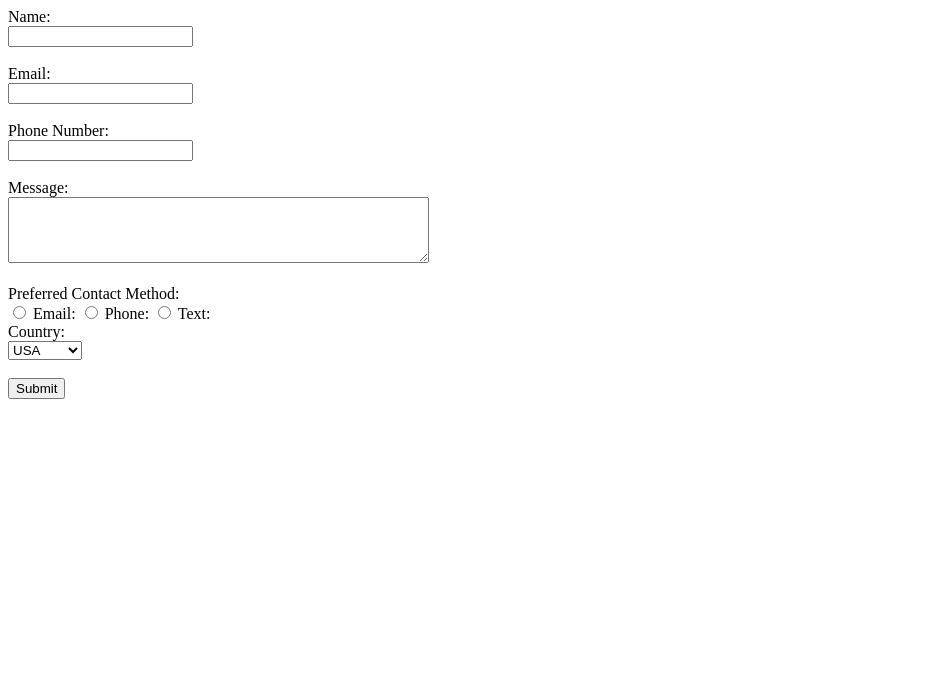
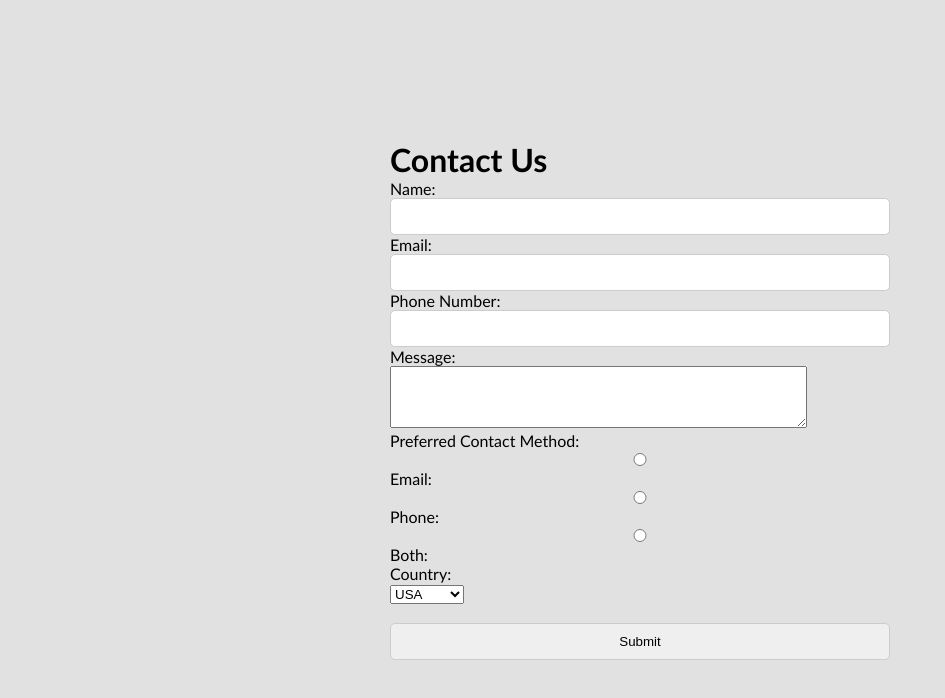
Before and after one commit to codynego/UoPeople_Assignments, a plain HTML site: page web_programming_1/contact_form/index.html in a window 1280 px wide. Shown: the whole page, without its empty margins (0-945 px from the left). Drawn offline with Linux system fonts and the light colour scheme.

Commit message:
updated the contact form

```diff
--- a/web_programming_1/contact_form/index.html
+++ b/web_programming_1/contact_form/index.html
@@ -4,27 +4,29 @@
     <meta charset="UTF-8">
     <meta name="viewport" content="width=device-width, initial-scale=1.0">
     <title>Contact form</title>
+    <link rel="stylesheet" href="style.css">
 </head>
 <body>
     <main>
         <form action="" method="post">
+            <h1>Contact Us</h1>
             <div class="form-group">
                 <label for="name">Name:</label><br>
-                <input type="text" id="name" name="name" required><br><br>
+                <input type="text" id="name" name="name" required>
             </div>
 
             <div class="form-group">
                 <label for="email">Email:</label><br>
-                <input type="email" id="email" name="email" required><br><br>
+                <input type="email" id="email" name="email" required>
             </div>
 
             <div class="form-group">
                 <label for="phone">Phone Number:</label><br>
-                <input type="tel" id="phone" name="phone" required><br><br>
+                <input type="tel" id="phone" name="phone" required>
             </div>
             <div class="form-group">
                 <label for="message">Message:</label><br>
-                <textarea id="message" name="message" rows="4" cols="50" required></textarea><br><br>
+                <textarea id="message" name="message" rows="4" cols="50" required></textarea>
             </div>
             <div class="form-group">
                 <label for="contact-method">Preferred Contact Method:</label><br>
@@ -35,8 +37,8 @@
                 <input type="radio" id="phone" name="contact-method" value="phone" required>
                 <label for="phone">Phone:</label>
 
-                <input type="radio" id="text" name="contact-method" value="text" required>
-                <label for="text">Text:</label>
+                <input type="radio" id="both" name="contact-method" value="both" required>
+                <label for="text">Both:</label>
 
             </div>
             <div class="form-group">
--- a/web_programming_1/contact_form/style.css
+++ b/web_programming_1/contact_form/style.css
@@ -0,0 +1,36 @@
+* {
+    margin: 0;
+    padding: 0;
+    box-sizing: border-box;
+}
+
+body {
+    font-family: 'Gill Sans', 'Gill Sans MT', Calibri, 'Trebuchet MS', sans-serif;
+    font-weight: 500;
+}
+
+main {
+    display: flex;
+    justify-content: center;
+    align-items: center;
+    height: 100vh;
+    background-color: rgb(225, 225, 225);
+    padding: 30px;
+}
+
+
+form {
+    display: flex;
+    flex-direction: column;
+    justify-content: center;
+    width: 500px;
+    height: 100vh;
+}
+
+
+input:not([type="radio "]) {
+    padding: 10px;
+    border: 1px solid #ccc;
+    border-radius: 5px;
+    width: 100%;
+}
```
